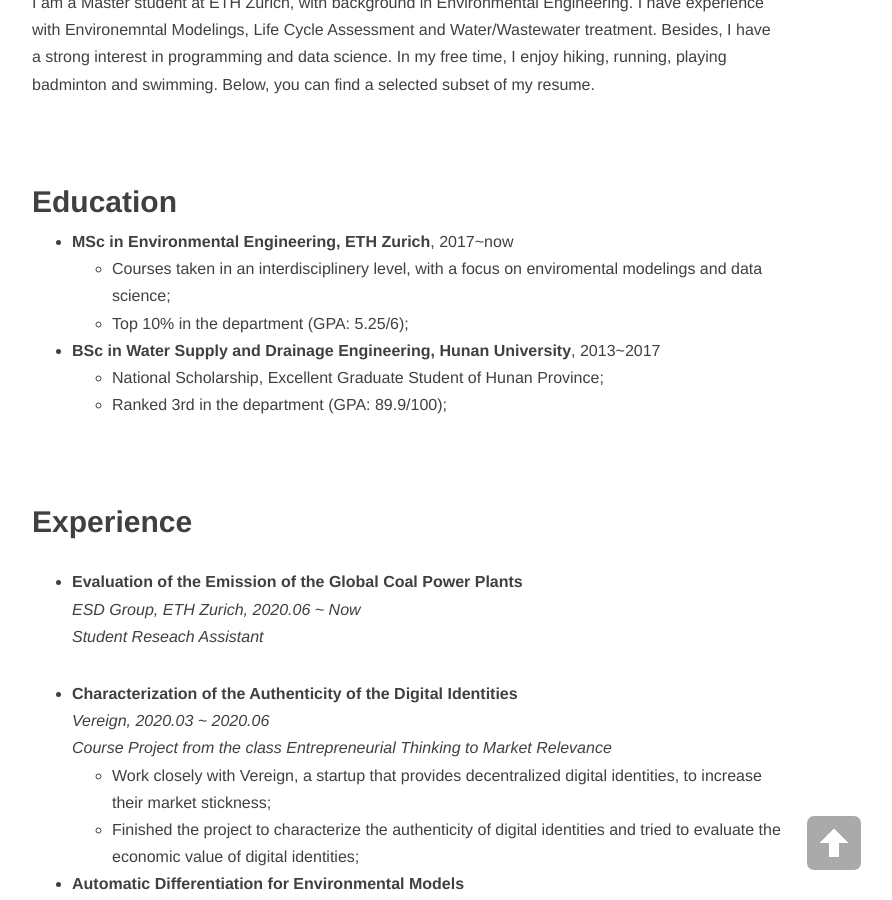
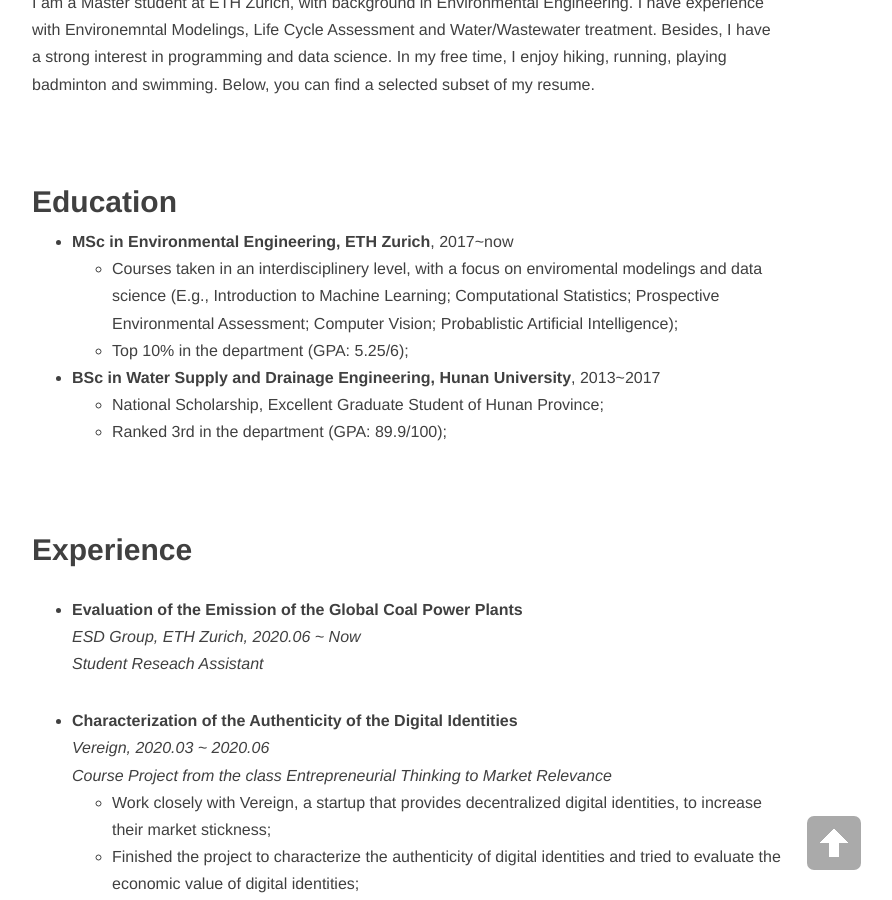
Before and after one commit to LiWang1/blog, a Jekyll site: the page built from index.md, in a window 1280 px wide and 900 px high, scrolled down 414 px. Shown: the whole window, without its empty margins (233-1125 px from the left). Built offline with Jekyll 4.4.1, drawn with Linux system fonts in a browser that asks for light colours; nearby versions of some CDN libraries.

Commit message:
Update index.md

```diff
--- a/index.md
+++ b/index.md
@@ -13,7 +13,7 @@ I am a Master student at ETH Zürich, with background in Environmental Engineeri
 
 ## Education
 * __[MSc in Environmental Engineering, ETH Zurich](https://ethz.ch/)__, 2017~now
-  * Courses taken in an interdisciplinery level, with a focus on enviromental modelings and data science;
+  * Courses taken in an interdisciplinery level, with a focus on enviromental modelings and data science (E.g., Introduction to Machine Learning; Computational Statistics; Prospective Environmental Assessment; Computer Vision; Probablistic Artificial Intelligence);
   * Top 10% in the department (GPA: 5.25/6);
 
 * __[BSc in Water Supply and Drainage Engineering, Hunan University](http://www-en.hnu.edu.cn/)__, 2013~2017
```
